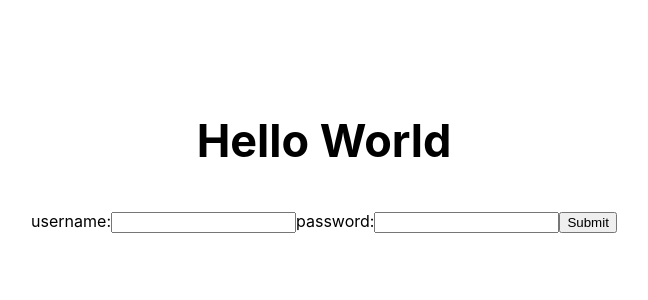
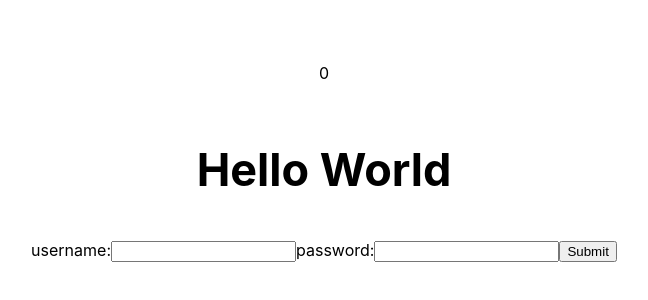
Before and after one commit to shershah010/intro-to-insanity, a React (Create React App) app: page / in a window 1280 px wide. Shown: the part 246-546 px from the top of the page, without its empty margins (316-964 px from the left). Built offline with nearby package versions, Linux system fonts and the light colour scheme.

Commit message:
added level

```diff
--- a/src/App.js
+++ b/src/App.js
@@ -34,6 +34,7 @@ function App() {
 
   return (
     <main>
+      <p>{level}</p>
       <Scene level={level} />
       <Form level={level} onFormSubmit={submitForm} />
     </main>
```
